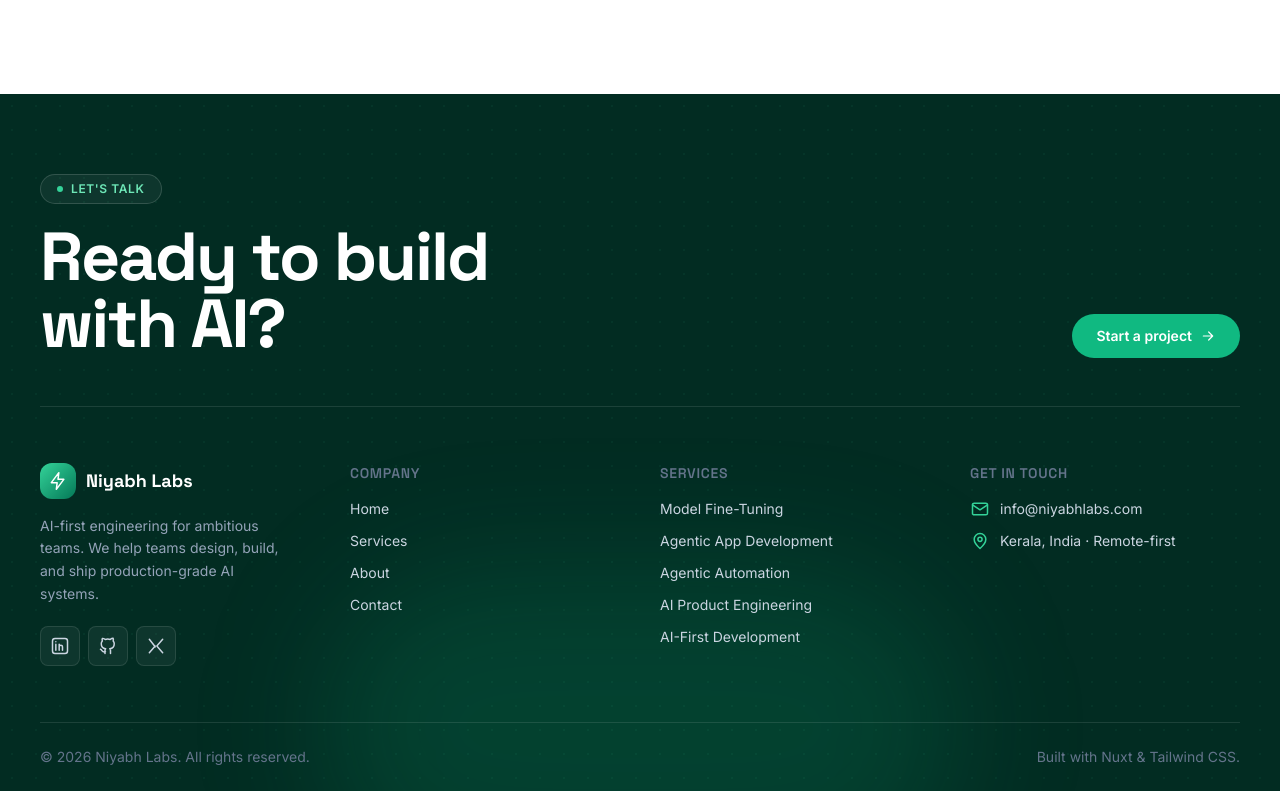
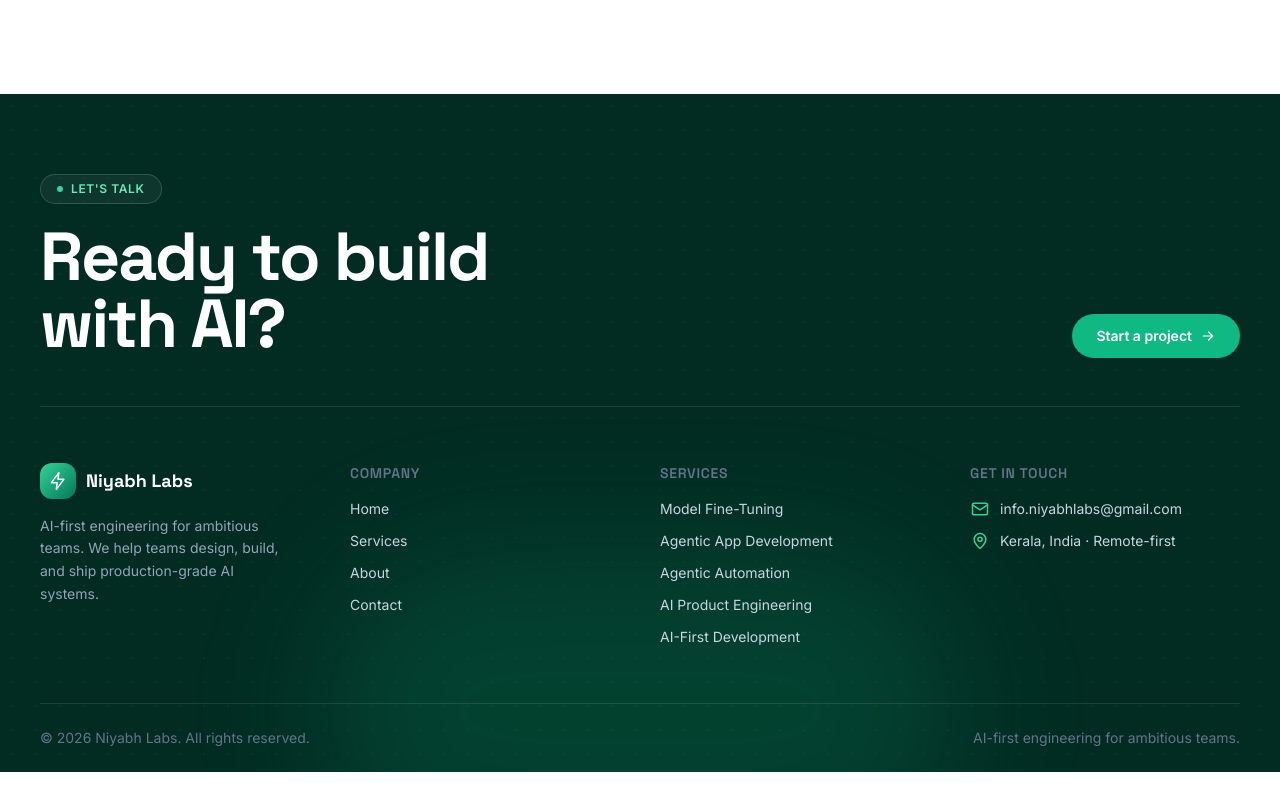
Before and after one commit to abdhulla-k/SERVICE-WEB, a Nuxt app: page / in a window 1280 px wide. Shown: the part 4661-5452 px from the top of the page. Built offline with nearby package versions, Linux system fonts and the light colour scheme.

Commit message:
Update footer: hide social links, new credit line, switch contact email to Gmail
Co-Authored-By: Claude Fable 5 <noreply@anthropic.com>

```diff
--- a/components/AppFooter.vue
+++ b/components/AppFooter.vue
@@ -46,6 +46,7 @@ const year = 2026
             {{ company.tagline }}. We help teams design, build, and ship
             production-grade AI systems.
           </p>
+          <!--
           <div class="mt-5 flex gap-2">
             <a
               v-for="s in social"
@@ -59,6 +60,7 @@ const year = 2026
               <AppIcon :name="s.icon" class="h-5 w-5" />
             </a>
           </div>
+          -->
         </div>
 
         <div>
@@ -104,7 +106,7 @@ const year = 2026
         class="flex flex-col items-center justify-between gap-3 border-t border-white/10 py-6 text-sm text-slate-500 sm:flex-row"
       >
         <p>© {{ year }} {{ company.legalName }}. All rights reserved.</p>
-        <p>Built with Nuxt &amp; Tailwind CSS.</p>
+        <p>AI-first engineering for ambitious teams.</p>
       </div>
     </div>
   </footer>
--- a/composables/useSiteData.ts
+++ b/composables/useSiteData.ts
@@ -29,7 +29,7 @@ export const useSiteData = () => {
     name: 'Niyabh Labs',
     legalName: 'Niyabh Labs',
     tagline: 'AI-first engineering for ambitious teams',
-    email: 'info@niyabhlabs.com',
+    email: 'info.niyabhlabs@gmail.com',
     phone: '+91 00000 00000',
     location: 'Kerala, India · Remote-first',
     domain: 'niyabhlabs.com',
```
Also changed, not shown: 1 other file (tests, documents, lock files or other folders).
